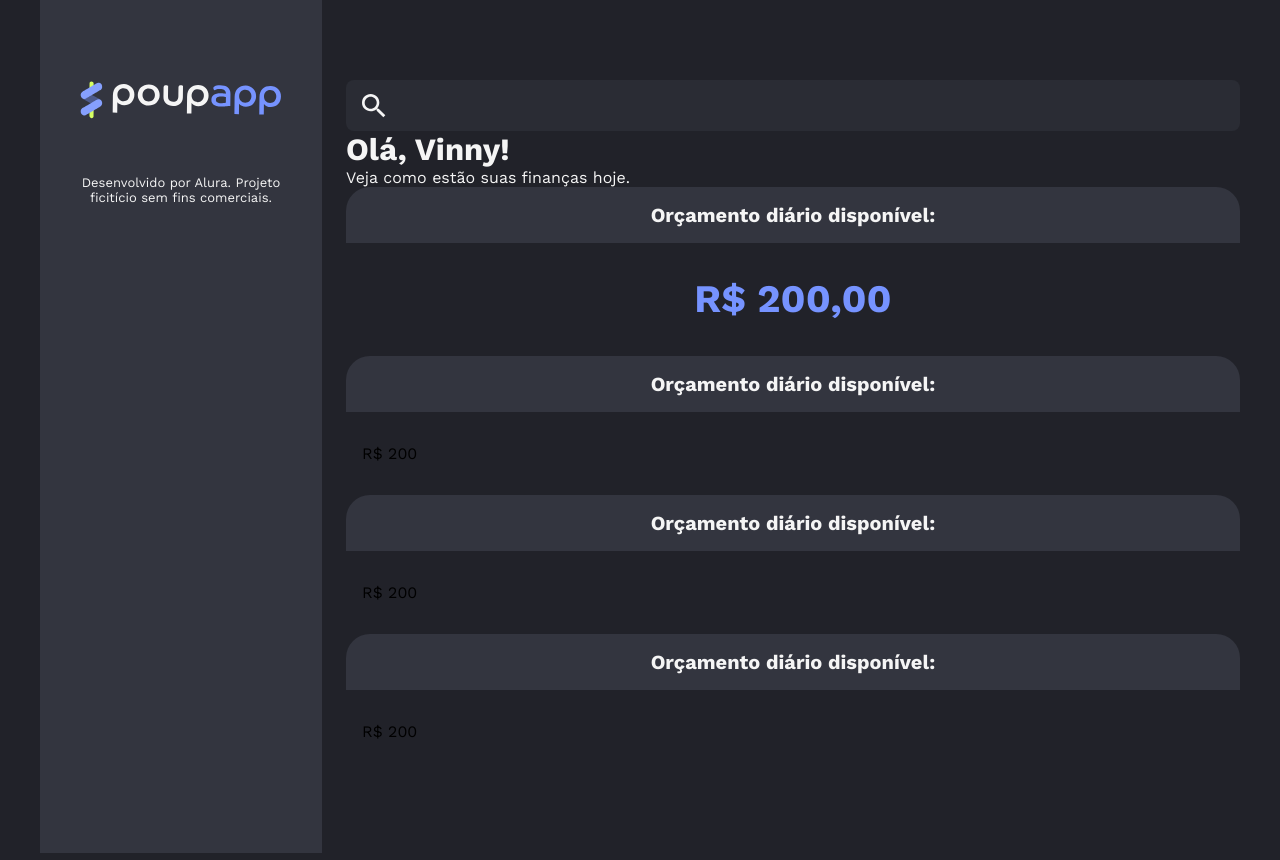
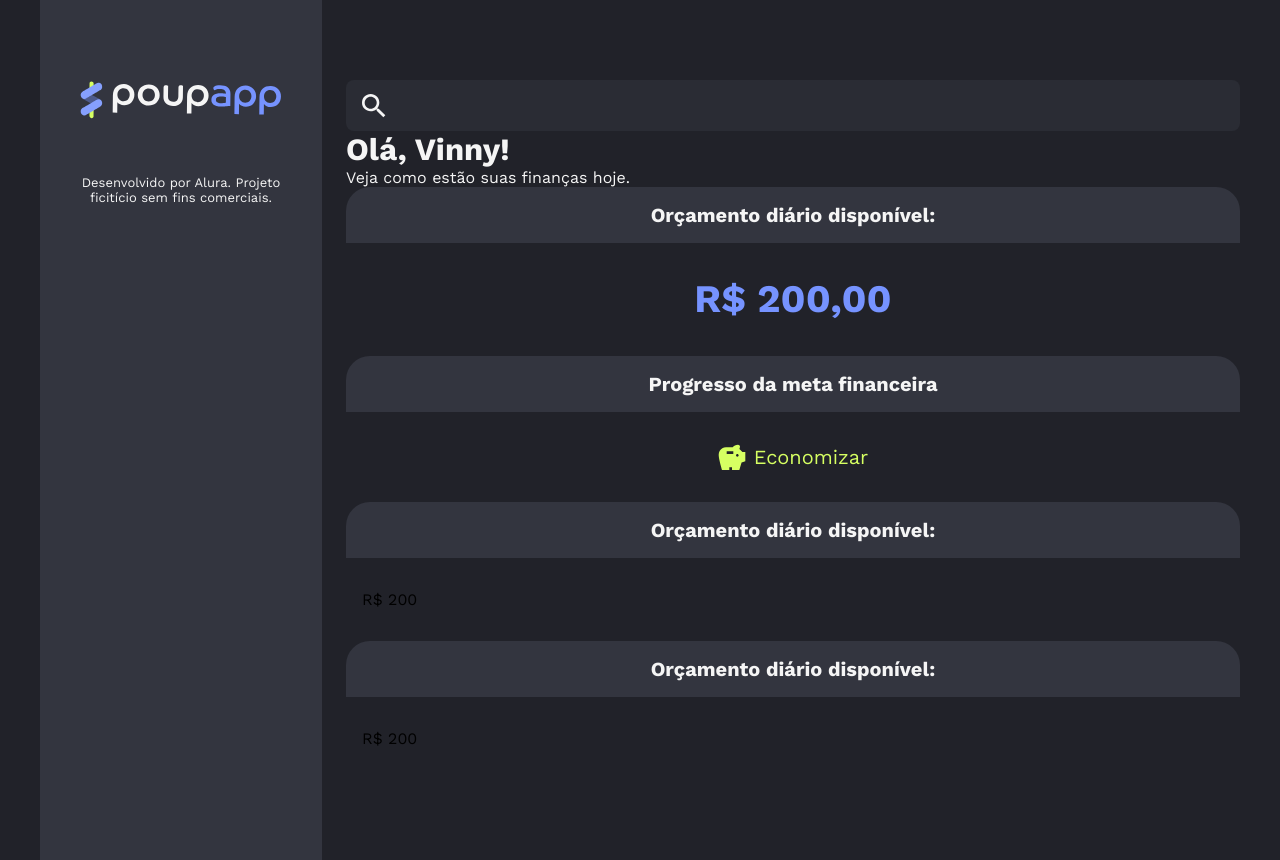
Before and after one commit to Arthur-018/React-Estudo, a React (Vite) app in the folder React utilizando CSS Modules e Tailwind para estilização de componentes/: page / in a window 1280 px wide. Built offline with nearby package versions, Linux system fonts and the light colour scheme.

Commit message:
11 aula React utilizando CSS Modules e Tailwind

```diff
--- a/React utilizando CSS Modules e Tailwind para estilização de componentes/src/App.jsx
+++ b/React utilizando CSS Modules e Tailwind para estilização de componentes/src/App.jsx
@@ -6,6 +6,7 @@ import { Typography } from './components/Typography'
 
 import Card from './components/Card'
 import { DailyBudget } from './components/DailyBudget'
+import { SavingStatus } from './components/SavingsStatus'
 
 function App() {
 
@@ -33,10 +34,10 @@ function App() {
           </Card>
           <Card>
             <Card.Header>
-            Orçamento diário disponível:
+              Progresso da meta financeira
             </Card.Header>
             <Card.Body>
-            R$ 200
+              <SavingStatus percent={40} />
             </Card.Body>
           </Card>
           <Card>
--- /dev/null
+++ b/React utilizando CSS Modules e Tailwind para estilização de componentes/src/components/SavingsStatus/index.jsx
@@ -0,0 +1,12 @@
+import { IconSavings } from '../Icons'
+import styles from './savingsstatus.module.css'
+
+export const SavingStatus = ({ percent }) => {
+    return (
+        <div className={styles.container}>
+            <p>
+               <IconSavings /> Economizar
+            </p>
+        </div>
+    )
+}
--- /dev/null
+++ b/React utilizando CSS Modules e Tailwind para estilização de componentes/src/components/SavingsStatus/savingsstatus.module.css
@@ -0,0 +1,18 @@
+.container {
+    display: flex;
+    flex-direction: column;
+    gap: 40px;
+
+}
+
+.container p {
+    margin: 0;
+    display: flex;
+    align-items: center;
+    justify-content: center;
+    font-size: 20px;
+    line-height: 125%;
+    gap: 8px;
+    color: var(--secondary-income);
+
+}
```
Lines whose indentation alone changed are shown as unchanged.
